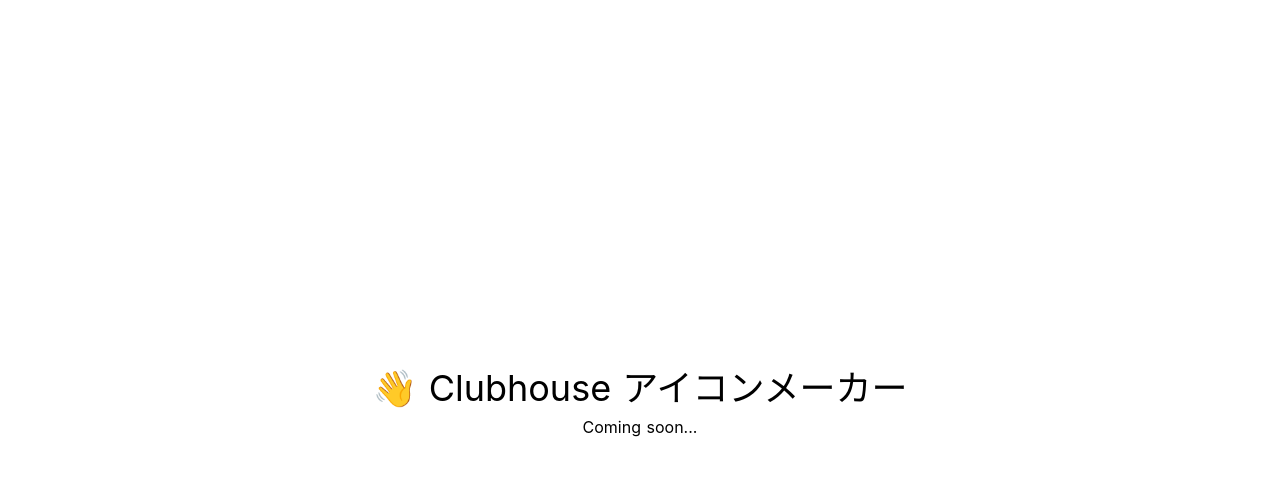
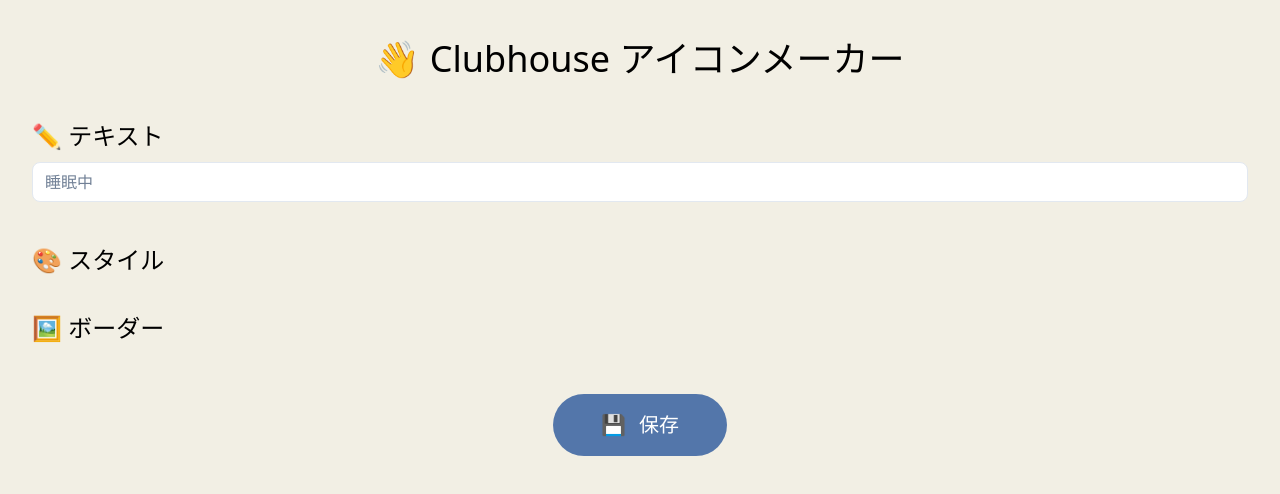
Before and after one commit to retoruto-carry/clubhouseicon, a Nuxt app: page / in a window 1280 px wide. Shown: the top 494 px of the page. Built offline with nearby package versions, Linux system fonts and the light colour scheme.

Commit message:
下地を作成

```diff
--- a/layouts/default.vue
+++ b/layouts/default.vue
@@ -6,50 +6,6 @@
 
 <style>
 html {
-  font-family: 'Source Sans Pro', -apple-system, BlinkMacSystemFont, 'Segoe UI',
-    Roboto, 'Helvetica Neue', Arial, sans-serif;
-  font-size: 16px;
-  word-spacing: 1px;
-  -ms-text-size-adjust: 100%;
-  -webkit-text-size-adjust: 100%;
-  -moz-osx-font-smoothing: grayscale;
-  -webkit-font-smoothing: antialiased;
-  box-sizing: border-box;
-}
-
-*,
-*::before,
-*::after {
-  box-sizing: border-box;
-  margin: 0;
-}
-
-.button--green {
-  display: inline-block;
-  border-radius: 4px;
-  border: 1px solid #3b8070;
-  color: #3b8070;
-  text-decoration: none;
-  padding: 10px 30px;
-}
-
-.button--green:hover {
-  color: #fff;
-  background-color: #3b8070;
-}
-
-.button--grey {
-  display: inline-block;
-  border-radius: 4px;
-  border: 1px solid #35495e;
-  color: #35495e;
-  text-decoration: none;
-  padding: 10px 30px;
-  margin-left: 15px;
-}
-
-.button--grey:hover {
-  color: #fff;
-  background-color: #35495e;
+  @apply bg-brand;
 }
 </style>
--- a/pages/index.vue
+++ b/pages/index.vue
@@ -1,8 +1,32 @@
 <template>
-  <div class="container">
+  <div class="container mx-auto py-8 px-8">
     <div>
-      <h1 class="text-4xl">👋 Clubhouse アイコンメーカー</h1>
-      <p class="">Coming soon...</p>
+      <header>
+        <h1 class="text-4xl text-center">👋 Clubhouse アイコンメーカー</h1>
+      </header>
+      <main class="mt-8">
+        <section>
+          <h2 class="heading">✏ テキスト</h2>
+          <input
+            class="w-full h-10 px-3 mb-2 text-base text-gray-700 placeholder-gray-600 border rounded-lg focus:shadow-outline mt-2"
+            type="text"
+            placeholder="睡眠中"
+          />
+        </section>
+        <section class="mt-8">
+          <h2 class="heading">🎨 スタイル</h2>
+        </section>
+        <section class="mt-8">
+          <h2 class="heading">🖼 ボーダー</h2>
+        </section>
+        <section class="mt-12 text-center">
+          <button
+            class="rounded-full bg-brand-accent text-white py-4 px-12 text-xl"
+          >
+            <span class="mr-2">💾 </span>保存
+          </button>
+        </section>
+      </main>
     </div>
   </div>
 </template>
@@ -14,7 +38,7 @@ export default Vue.extend({})
 </script>
 
 <style scoped>
-.container {
-  @apply min-h-screen flex justify-center items-center text-center mx-auto;
+.heading {
+  @apply text-2xl;
 }
 </style>
--- /dev/null
+++ b/tailwind.config.js
@@ -0,0 +1,13 @@
+module.exports = {
+  theme: {
+    extend: {
+      colors: {
+        brand: {
+          dark: '#5c5c5c',
+          accent: '#5376aa',
+          default: '#f2efe4',
+        },
+      },
+    },
+  },
+}
```
